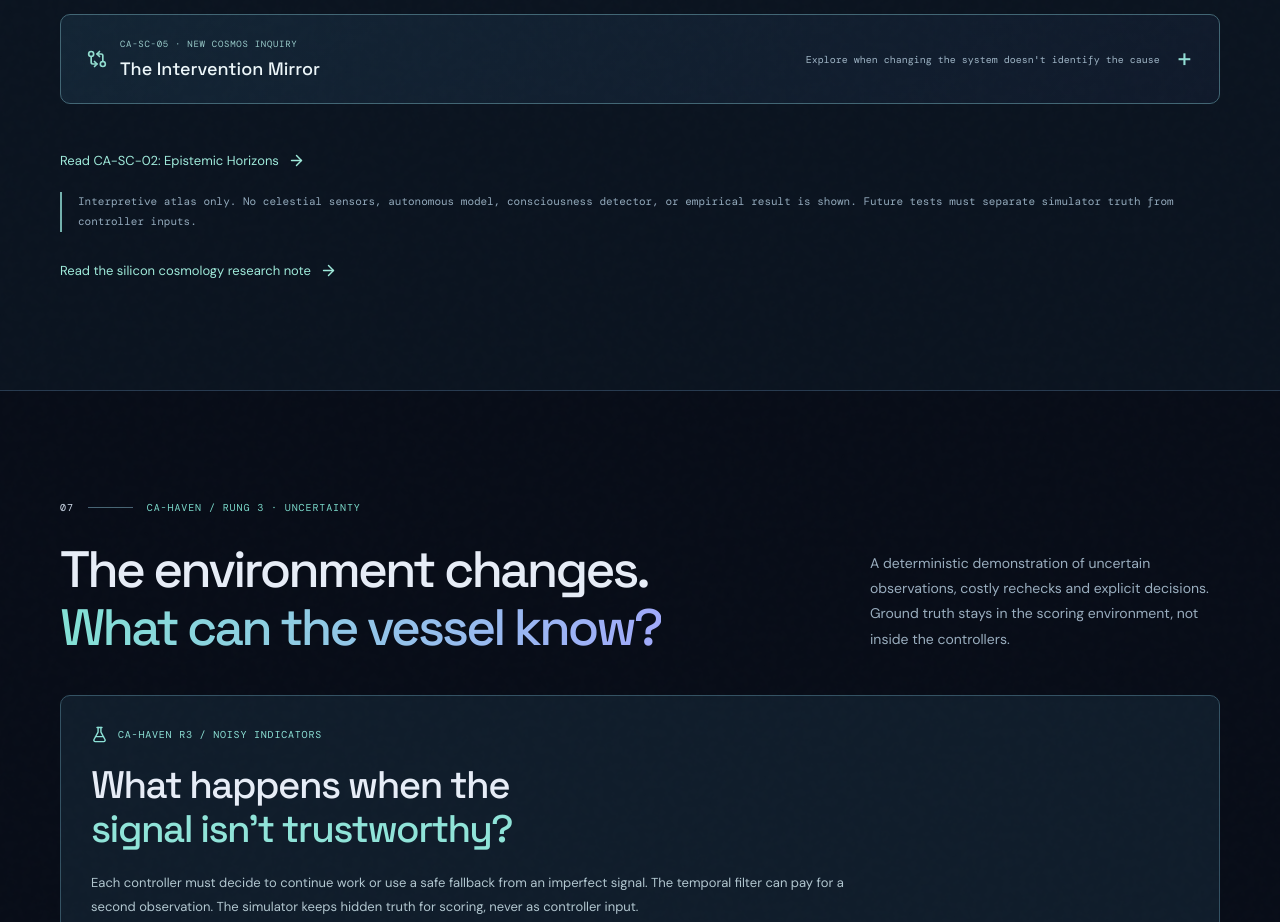
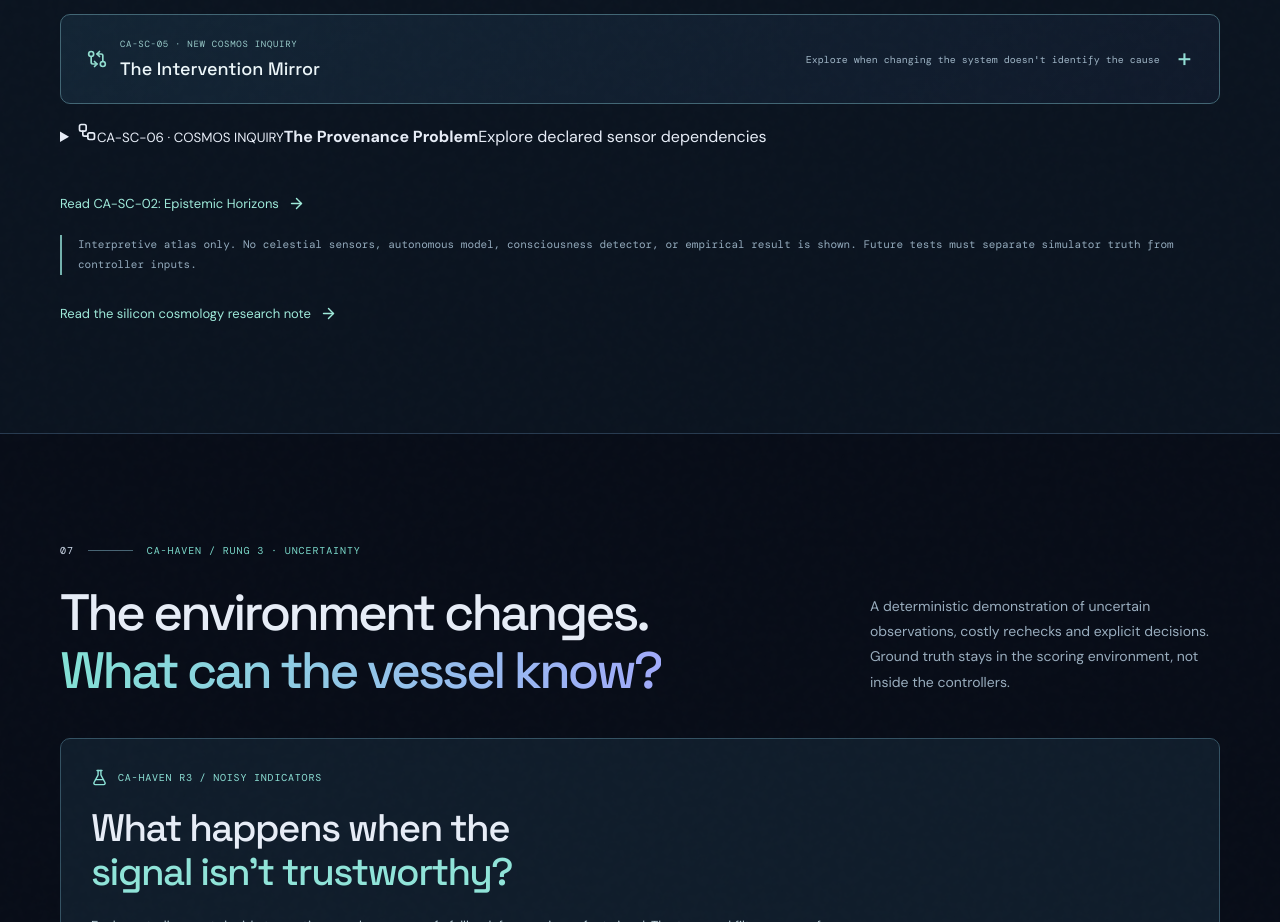
Before and after one commit to MichaelWave369/CompAware, a React (Vite) app: page / in a window 1280 px wide. Shown: the part 9000-9922 px from the top of the page. Built offline with nearby package versions, Linux system fonts and the light colour scheme.

Commit message:
feat(ca-sc-06): integrate provenance inquiry into src/components/SiliconCosmology.jsx

```diff
--- a/src/components/SiliconCosmology.jsx
+++ b/src/components/SiliconCosmology.jsx
@@ -5,6 +5,7 @@ import EpistemicHorizon from './EpistemicHorizon.jsx';
 import WitnessParadox from './WitnessParadox.jsx';
 import IndependenceIllusion from './IndependenceIllusion.jsx';
 import InterventionMirror from './InterventionMirror.jsx';
+import ProvenancePassport from './ProvenancePassport.jsx';
 
 export default function SiliconCosmology() {
   const [activeId, setActiveId] = useState(cosmosLenses[0].id);
@@ -54,6 +55,7 @@ export default function SiliconCosmology() {
       <WitnessParadox />
       <IndependenceIllusion />
       <InterventionMirror />
+      <ProvenancePassport />
       <a className="text-link" href="https://github.com/MichaelWave369/CompAware/blob/main/docs/EPISTEMIC_HORIZONS.md" target="_blank" rel="noreferrer">Read CA-SC-02: Epistemic Horizons <ArrowRight size={17} aria-hidden="true" /></a>
       <p className="cosmos-disclaimer">Interpretive atlas only. No celestial sensors, autonomous model, consciousness detector, or empirical result is shown. Future tests must separate simulator truth from controller inputs.</p>
     </div>
```
